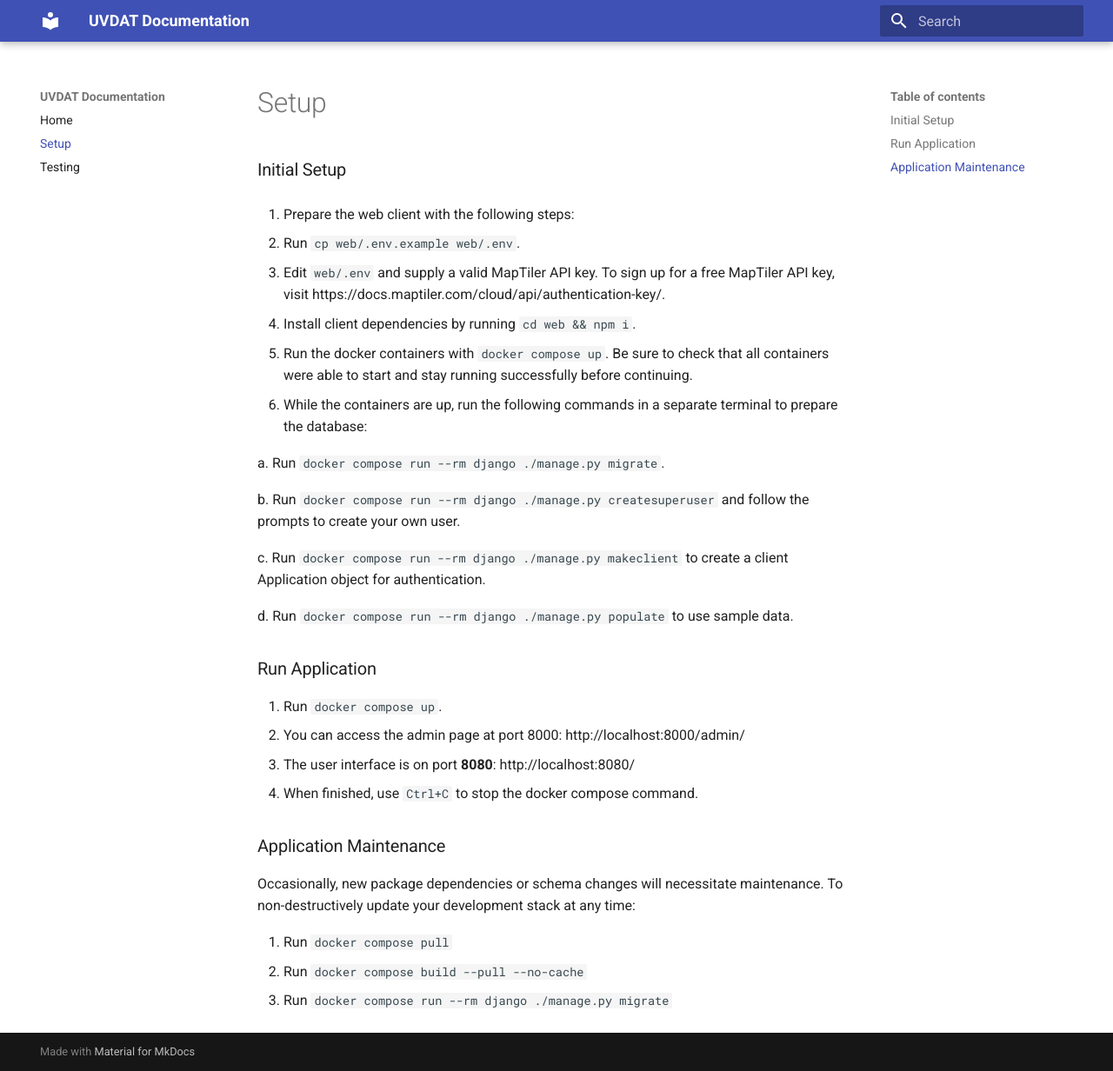
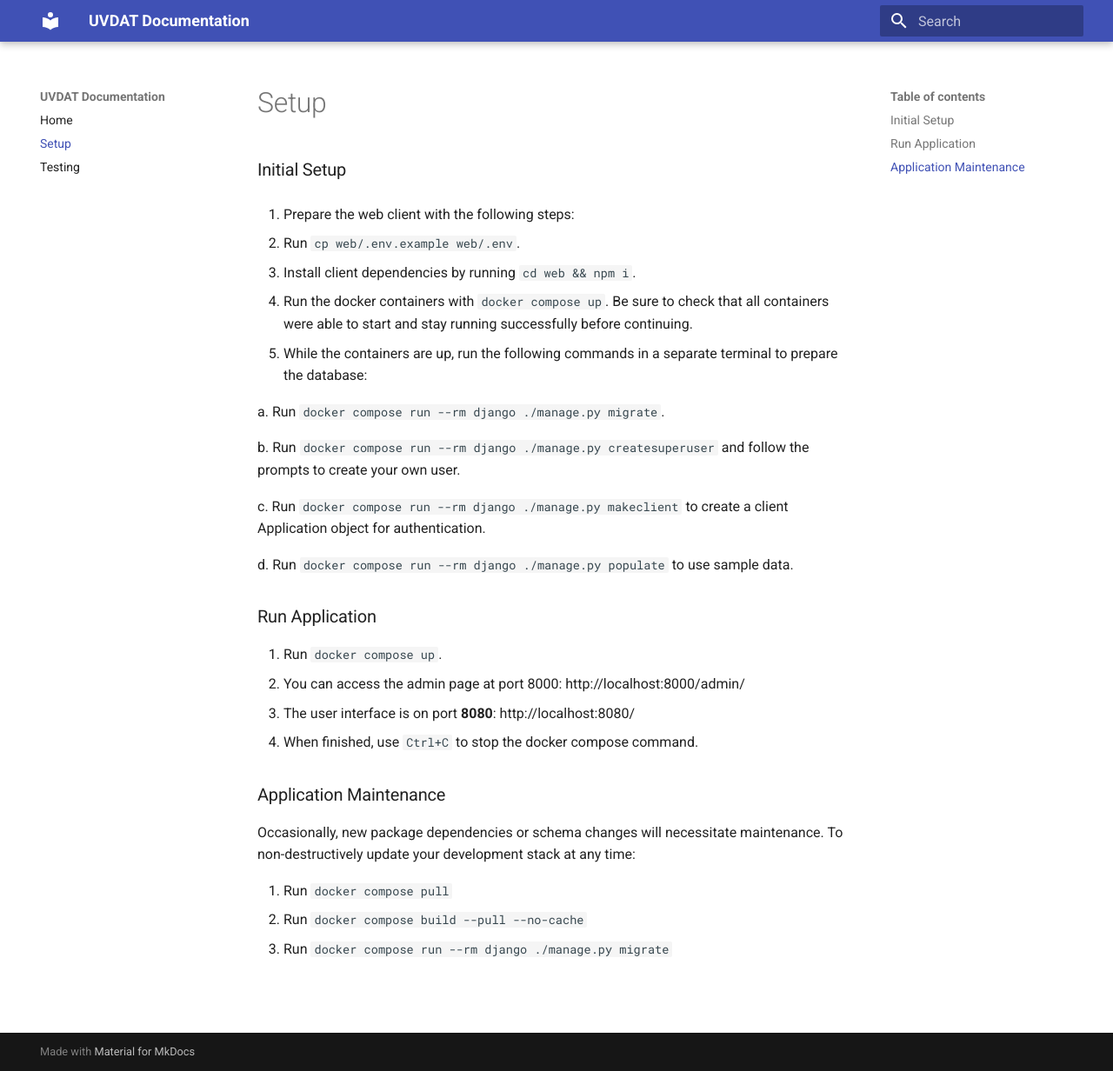
Before and after one commit to OpenGeoscience/uvdat, an MkDocs documentation site: the page built from docs/setup.md, in a window 1280 px wide and 1232 px high. Shown: the whole window at 87% size. Built offline with MkDocs 1.6.1 and Material for MkDocs 9.7.7, drawn with Linux system fonts in a browser that asks for light colours.

Commit message:
chore: Remove references to MapTiler API key

```diff
--- a/docs/setup.md
+++ b/docs/setup.md
@@ -3,8 +3,7 @@
 1. Prepare the web client with the following steps:
 
    1. Run `cp web/.env.example web/.env`.
-   1. Edit `web/.env` and supply a valid MapTiler API key. To sign up for a free MapTiler API key, visit https://docs.maptiler.com/cloud/api/authentication-key/.
-   1. Install client dependencies by running `cd web && npm i`.
+   2. Install client dependencies by running `cd web && npm i`.
 
 2. Run the docker containers with `docker compose up`. Be sure to check that all containers were able to start and stay running successfully before continuing.
 3. While the containers are up, run the following commands in a separate terminal to prepare the database:
```
Also changed, not shown: 1 other file.
